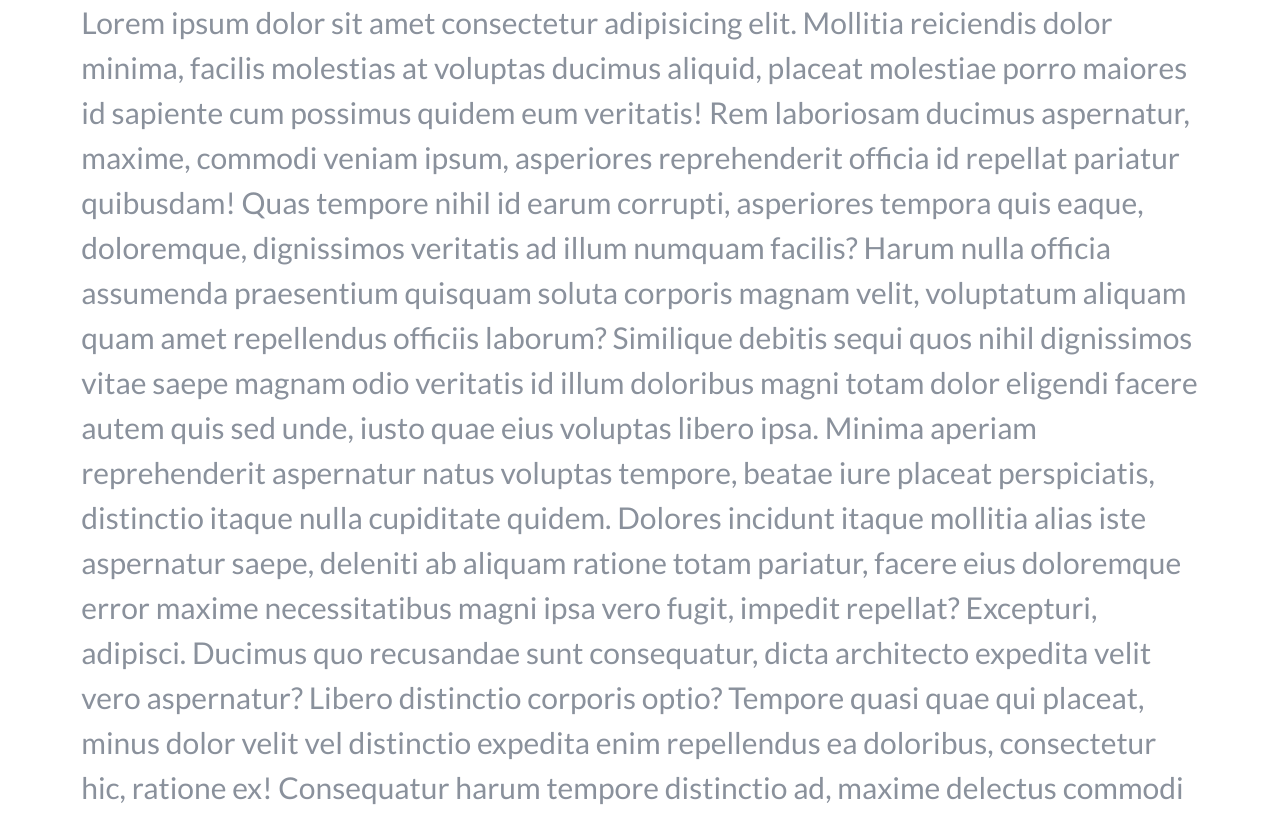
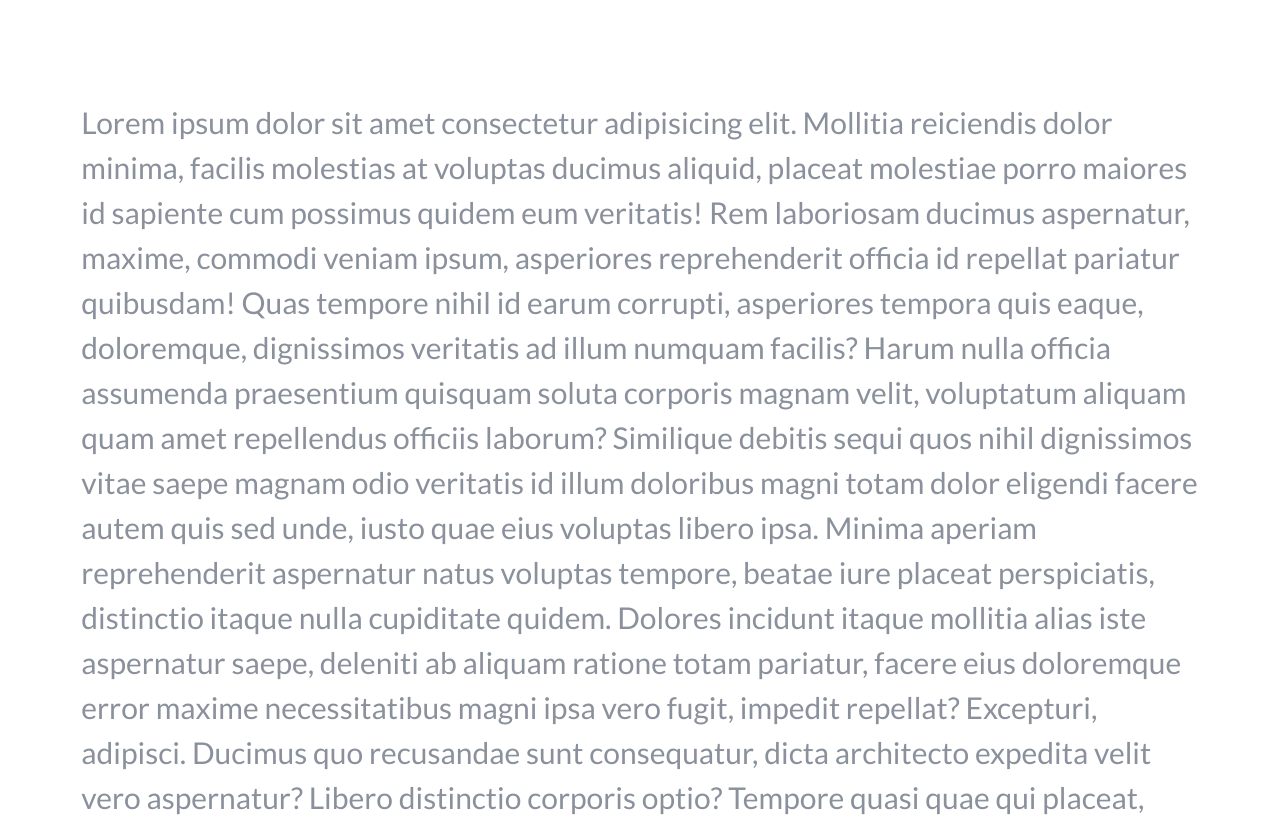
Before and after one commit to shabranAli/webfiles, a plain HTML site: page index.html in a window 1280 px wide. Shown: the top 817 px of the page. Drawn offline with nearby package versions, Linux system fonts and the light colour scheme.

Commit message:
path change css

```diff
--- a/index.html
+++ b/index.html
@@ -18,7 +18,7 @@
     <!-- css file -->
     <link rel="stylesheet" href="assets/css/global.css">
 
-    <link rel="text/css" href="https://github.com/shabranAli/webfiles/blob/c85245d26c08faa6c44f7701b3a59c6936ff1544/main.css">
+    <link rel="stylesheet" href="main.css">
     <link rel="stylesheet" href="assets/css/media.css">
     <title>Document</title>
 </head>
```
